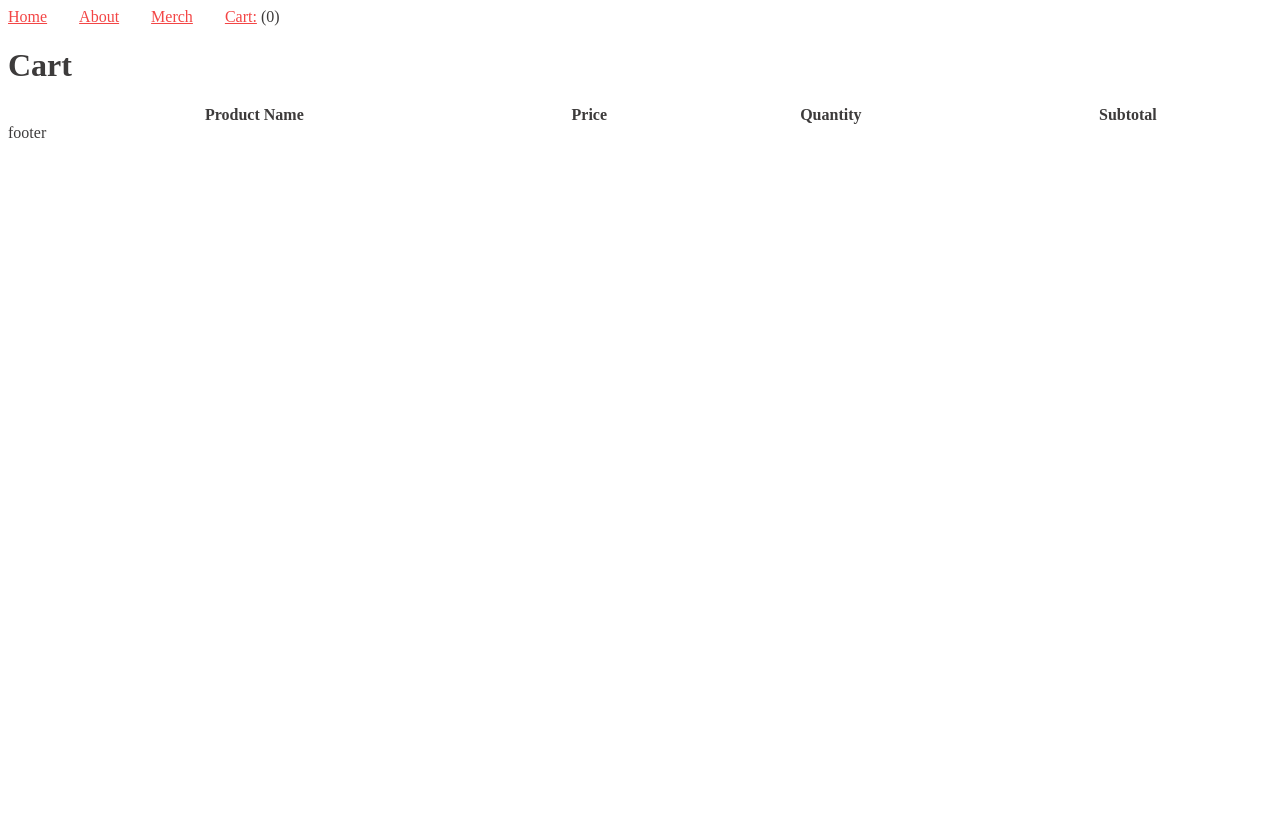
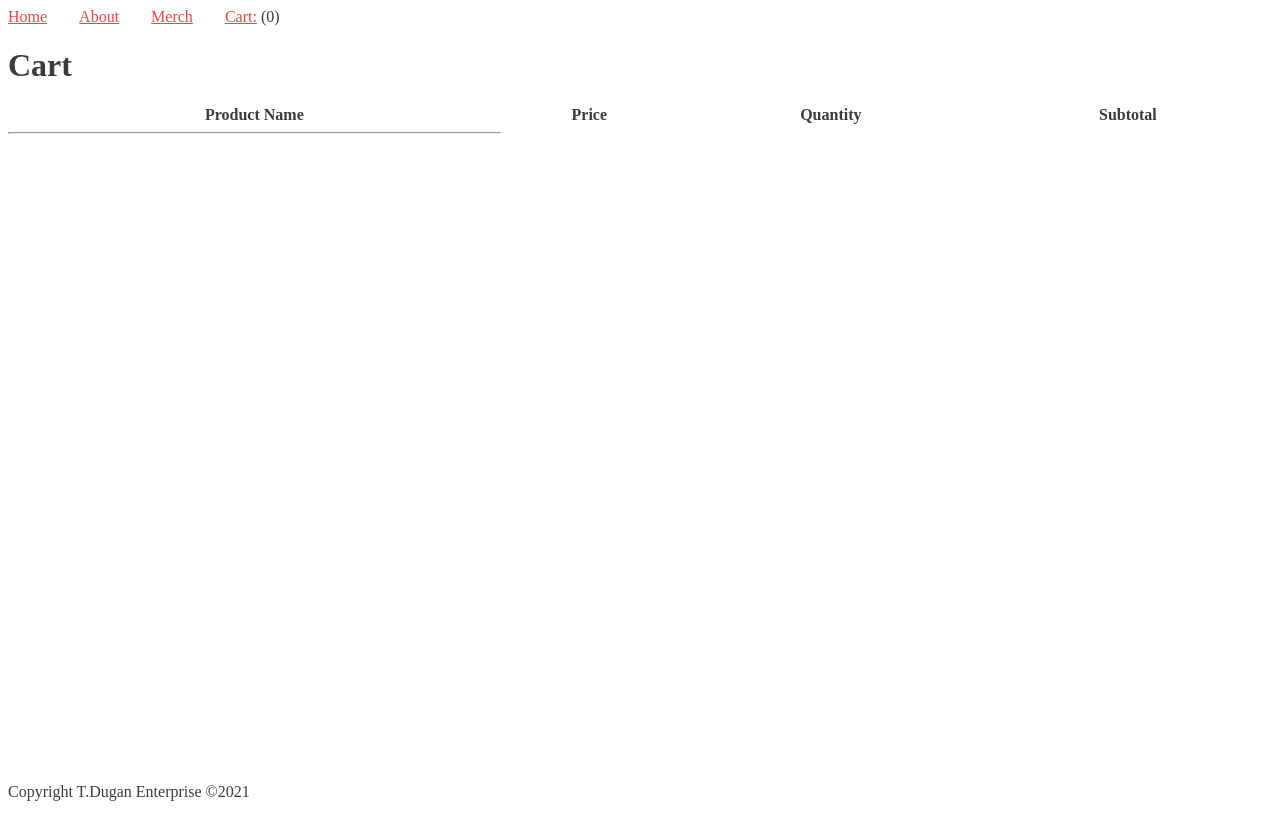
Before and after one commit to ledugani/botp-spa, a React (Create React App) app: page /cart in a window 1280 px wide. Built offline with nearby package versions, Linux system fonts and the light colour scheme.

Commit message:
added stylesheets and reached 1:15:44

```diff
--- a/src/app/cart-context.js
+++ b/src/app/cart/context.js
@@ -1,5 +1,5 @@
 import { createContext } from 'react';
-import {getCartItems} from '../modules/cart';
+import { getCartItems } from '../../modules/cart';
 
 const ctx = createContext(getCartItems());
 
--- a/src/app/index.jsx
+++ b/src/app/index.jsx
@@ -1,6 +1,6 @@
 import React from 'react';
 import { BrowserRouter, Switch, Route } from 'react-router-dom';
-import cartContext from './cart-context';
+import cartContext from './cart/context';
 import useCart from '../hooks/use-cart';
 
 import Layout from './layout';
--- a/src/app/layout/footer/index.jsx
+++ b/src/app/layout/footer/index.jsx
@@ -1,5 +1,7 @@
 import React from 'react';
 
-export default function Footer({}) {
-	return <div className="footer">footer</div>
+export default function Footer() {
+	return <div className="footer">
+		<p className="footer-text">Copyright T.Dugan Enterprise &copy;2021</p>
+	</div>
 }
--- /dev/null
+++ b/src/app/layout/footer/styles.css
@@ -0,0 +1,8 @@
+.footer {
+	height: 20px;
+	display: block;
+}
+
+.footer-text {
+	text-align: center;
+}
--- a/src/app/layout/header/index.jsx
+++ b/src/app/layout/header/index.jsx
@@ -1,5 +1,5 @@
 import React, { useContext } from 'react';
-import cartContext from '../../cart-context';
+import cartContext from '../../cart/context';
 import { Link } from 'react-router-dom';
 
 import './styles.css';
--- a/src/app/layout/index.jsx
+++ b/src/app/layout/index.jsx
@@ -7,7 +7,9 @@ export default function Layout({ children }) {
 
 	return <div className="__dml container">
 		<Header />
-			{children}
+			<div className="page-content">
+				{children}
+			</div>
 		<Footer />
 	</div>;
 }
--- a/src/app/layout/styles.css
+++ b/src/app/layout/styles.css
@@ -6,3 +6,7 @@
 .heading {
 	text-align: center;
 }
+
+.page-content {
+	height: 90vh;
+}
--- a/src/pages/cart/index.jsx
+++ b/src/pages/cart/index.jsx
@@ -1,6 +1,6 @@
 import React, { useContext } from 'react';
 import Seo from '../../app/seo';
-import cartContext from '../../app/cart-context';
+import cartContext from '../../app/cart/context';
 import { formatCurrency } from '../../modules/currency';
 
 function withQuantities (products) {
@@ -22,6 +22,9 @@ function withQuantities (products) {
 
 export default function CartPage() {
 	const { cart } = useContext(cartContext);
+
+	function handleChangeQty() {}
+
 	return (
 		<>
 			<Seo title='My Cart' />
@@ -42,12 +45,20 @@ export default function CartPage() {
 							<tr>
 								<td>{product.name}</td>
 								<td>${ product.price }</td>
-								<td>{product.qty}</td>
+								<td>
+									<input
+										type="text"
+										value={product.qty}
+										onChange={handleChangeQty}
+									/>
+								</td>
 								<td>{ formatCurrency(product.price * product.qty) }</td>
 							</tr>)
 						)
 					}
 				</tbody>
+
+				<hr className='horizontal-rule' />
 			</table>
 		</>
 	);
--- /dev/null
+++ b/src/pages/cart/styles.css
@@ -0,0 +1,3 @@
+.horizontal-rule {
+	width: 700px;
+}
--- a/src/pages/merch/product.jsx
+++ b/src/pages/merch/product.jsx
@@ -1,5 +1,5 @@
 import React, { useState, useContext } from 'react';
-import cartContext from '../../app/cart-context';
+import cartContext from '../../app/cart/context';
 
 import './styles.css';
 
```
Also changed, not shown: 1 other file (tests, documents, lock files or other folders).
